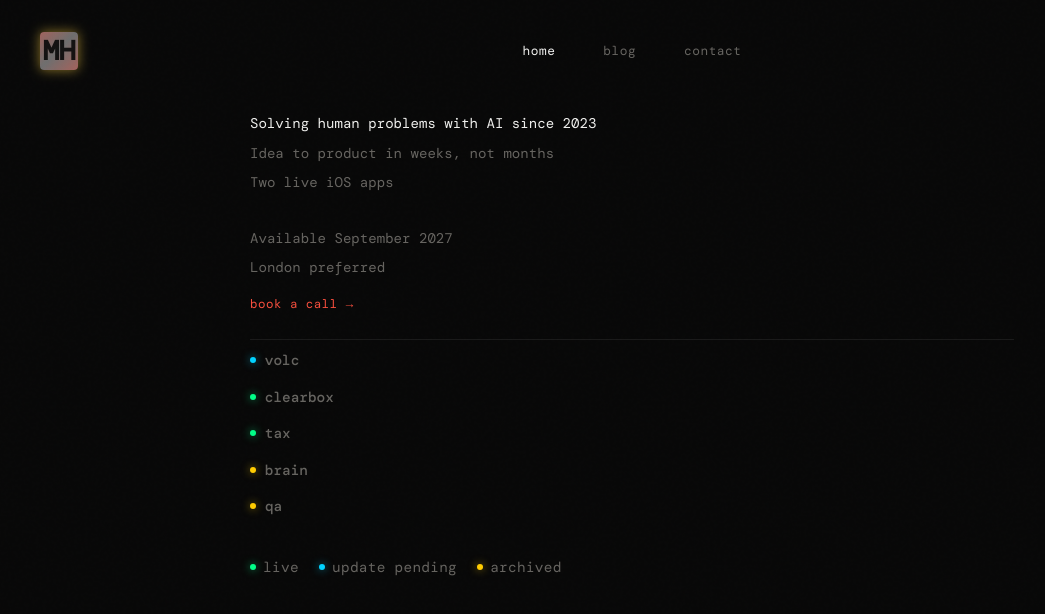
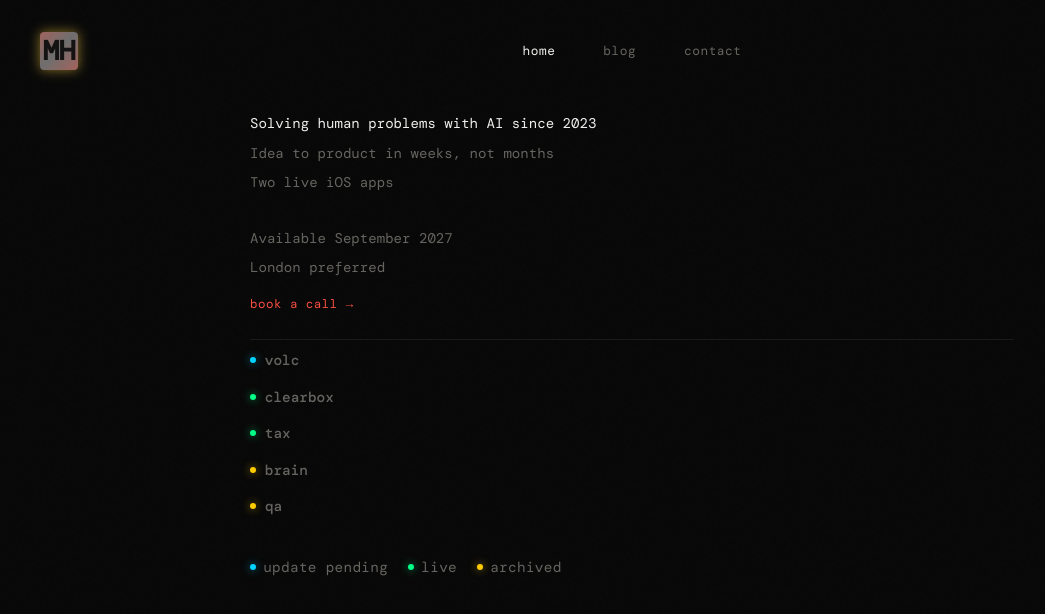
Before and after one commit to d00mkeeps/portfolio, a React (Vite) app: page / in a window 1280 px wide. Shown: the top 614 px of the page, without its empty margins (8-1053 px from the left). Built offline with nearby package versions, Linux system fonts and the light colour scheme; a web font is replaced by a local one.

Commit message:
style: reorder legend items to match project status sorting order

```diff
--- a/src/components/LinkBuilder.jsx
+++ b/src/components/LinkBuilder.jsx
@@ -86,12 +86,12 @@ export default function LinkBuilder() {
 
       <div className={styles.legend}>
         <div className={styles.legendItem}>
+          <span className={`${styles.dot} ${styles.updating}`} />
+          <span className={styles.legendLabel}>update pending</span>
+        </div>
+        <div className={styles.legendItem}>
           <span className={`${styles.dot} ${styles.live}`} />
           <span className={styles.legendLabel}>live</span>
-        </div>
-        <div className={styles.legendItem}>
-          <span className={`${styles.dot} ${styles.updating}`} />
-          <span className={styles.legendLabel}>update pending</span>
         </div>
         <div className={styles.legendItem}>
           <span className={`${styles.dot} ${styles.archived}`} />
```
